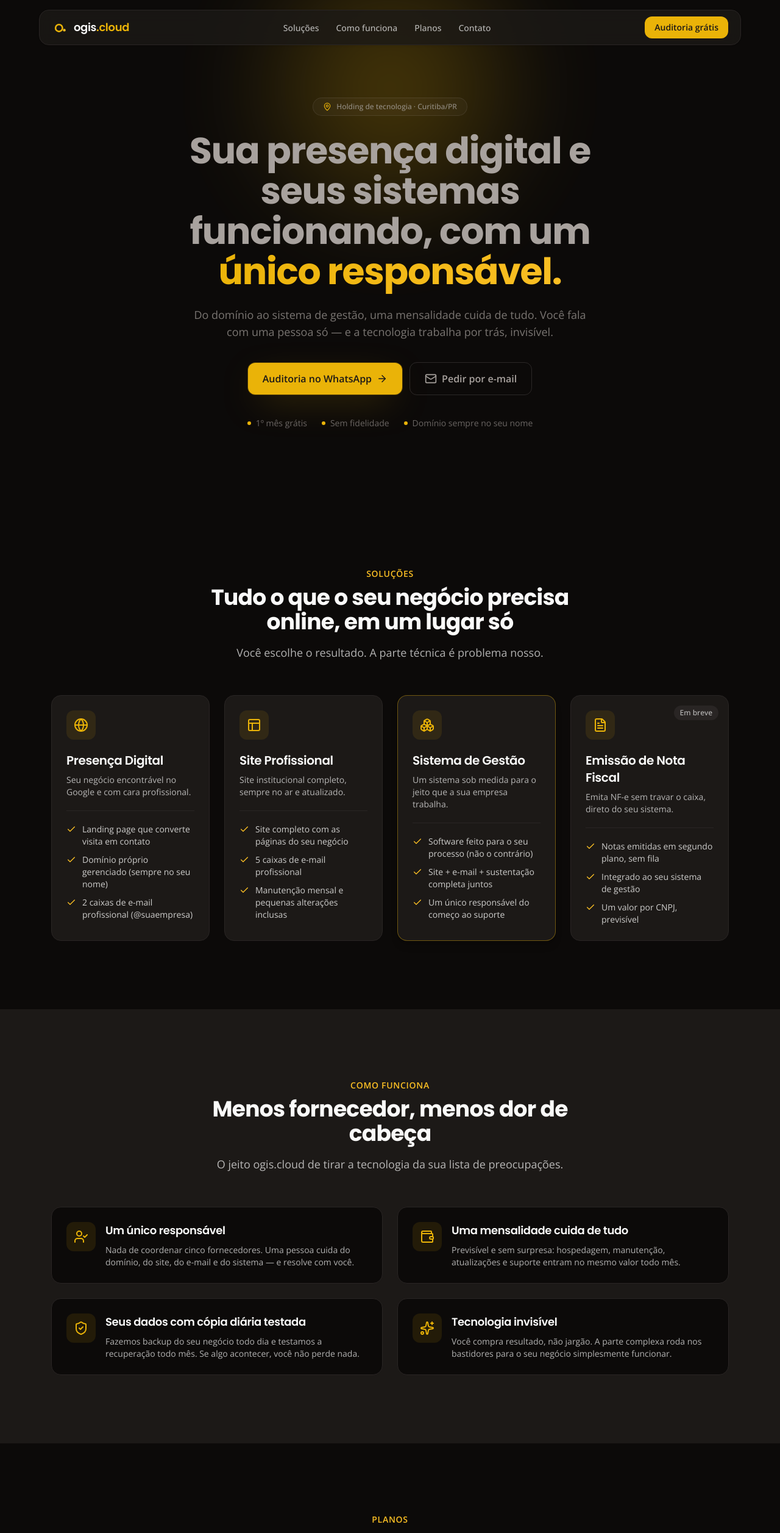
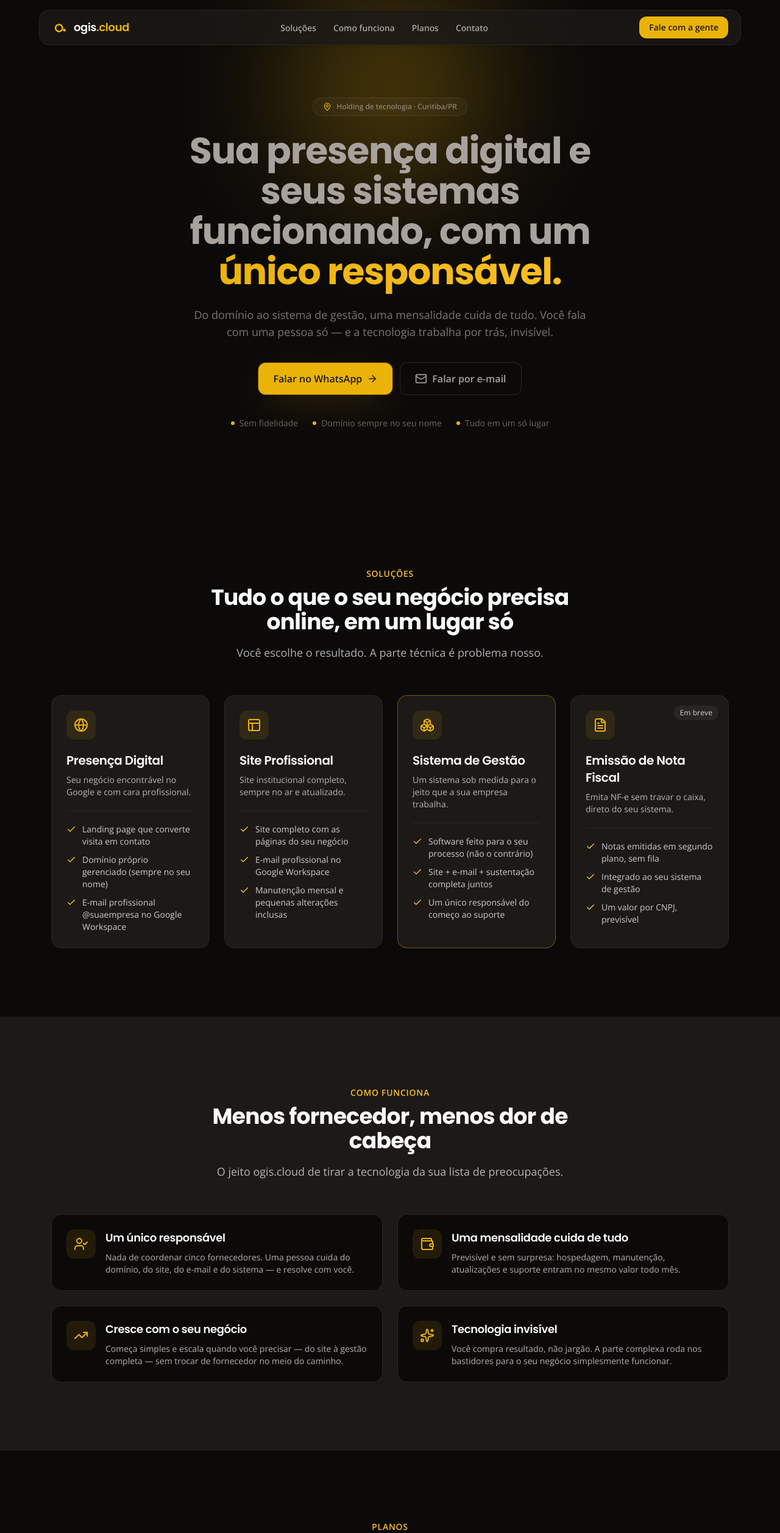
Before and after one commit to MarciovsRocha/ogis-cloud, a React (Vite) app: page / in a window 1280 px wide. Shown: the top 2514 px of the page at 61% size. Built offline with nearby package versions, Linux system fonts and the light colour scheme.

Commit message:
Some Fixes

```diff
--- a/src/components/CTAAuditoria.jsx
+++ b/src/components/CTAFinal.jsx
@@ -1,13 +1,13 @@
-import { Mail, ArrowRight, Search } from "lucide-react";
+import { MessageCircle, Mail, Rocket } from "lucide-react";
 import { linkWhatsApp, linkEmail, MSG, ASSUNTO } from "../config.js";
 
-const ENTREGAS = [
-  "O que impede seus clientes de te acharem no Google",
-  "Como está o seu e-mail e domínio hoje",
-  "Um plano simples de próximos passos — em português, sem jargão",
+const GANHOS = [
+  "Um único responsável pelo seu digital",
+  "Proposta clara, com preço e prazo combinados",
+  "Site, e-mail e sistema sob o mesmo teto",
 ];
 
-export default function CTAAuditoria() {
+export default function CTAFinal() {
   return (
     <section className="bg-base-100 py-20 sm:py-28">
       <div className="mx-auto max-w-6xl px-5">
@@ -20,44 +20,44 @@ export default function CTAAuditoria() {
           <div className="relative grid items-center gap-10 lg:grid-cols-2">
             <div>
               <span className="inline-flex items-center gap-2 rounded-full border border-neutral-content/15 bg-neutral-content/5 px-4 py-1.5 text-xs font-medium text-neutral-content/80">
-                <Search className="h-3.5 w-3.5 text-primary" />
-                Auditoria gratuita
+                <Rocket className="h-3.5 w-3.5 text-primary" />
+                Vamos começar
               </span>
               <h2 className="mt-5 text-3xl font-bold sm:text-4xl">
-                Descubra o que está travando a sua presença digital
+                Pronto para colocar seu negócio no digital?
               </h2>
               <p className="mt-4 text-neutral-content/70">
-                Fazemos uma análise gratuita e te entregamos um diagnóstico em linguagem de negócio —
-                sem compromisso e sem enrolação técnica.
+                Fale com a gente e receba uma proposta sob medida para o seu negócio — sem
+                compromisso e em linguagem que você entende.
               </p>
               <div className="mt-8 flex flex-col gap-3 sm:flex-row">
                 <a
-                  href={linkWhatsApp(MSG.auditoria)}
+                  href={linkWhatsApp(MSG.contato)}
                   target="_blank"
                   rel="noopener noreferrer"
                   className="glow-gold inline-flex cursor-pointer items-center justify-center gap-2 rounded-xl bg-primary px-6 py-3.5 text-base font-semibold text-primary-content transition-transform duration-200 hover:-translate-y-0.5"
                 >
-                  Pedir no WhatsApp
-                  <ArrowRight className="h-4.5 w-4.5" />
+                  <MessageCircle className="h-5 w-5" />
+                  Falar no WhatsApp
                 </a>
                 <a
-                  href={linkEmail(ASSUNTO.auditoria, MSG.auditoria)}
+                  href={linkEmail(ASSUNTO.contato, MSG.contato)}
                   className="inline-flex cursor-pointer items-center justify-center gap-2 rounded-xl border border-neutral-content/20 px-6 py-3.5 text-base font-semibold transition-colors duration-200 hover:bg-neutral-content/10"
                 >
                   <Mail className="h-5 w-5" />
-                  Prefiro por e-mail
+                  Falar por e-mail
                 </a>
               </div>
             </div>
 
             <ul className="flex flex-col gap-4 rounded-2xl border border-neutral-content/10 bg-neutral-content/5 p-6">
               <li className="text-sm font-semibold uppercase tracking-wider text-primary">
-                Você recebe
+                O que você ganha
               </li>
-              {ENTREGAS.map((e) => (
-                <li key={e} className="flex items-start gap-3 text-neutral-content/85">
+              {GANHOS.map((g) => (
+                <li key={g} className="flex items-start gap-3 text-neutral-content/85">
                   <span className="mt-1.5 h-1.5 w-1.5 shrink-0 rounded-full bg-primary" />
-                  {e}
+                  {g}
                 </li>
               ))}
             </ul>
--- a/src/components/ComoFunciona.jsx
+++ b/src/components/ComoFunciona.jsx
@@ -1,4 +1,4 @@
-import { UserCheck, Wallet, ShieldCheck, Sparkles } from "lucide-react";
+import { UserCheck, Wallet, TrendingUp, Sparkles } from "lucide-react";
 import SectionHeading from "./SectionHeading.jsx";
 
 const PILARES = [
@@ -15,10 +15,10 @@ const PILARES = [
       "Previsível e sem surpresa: hospedagem, manutenção, atualizações e suporte entram no mesmo valor todo mês.",
   },
   {
-    icon: ShieldCheck,
-    titulo: "Seus dados com cópia diária testada",
+    icon: TrendingUp,
+    titulo: "Cresce com o seu negócio",
     texto:
-      "Fazemos backup do seu negócio todo dia e testamos a recuperação todo mês. Se algo acontecer, você não perde nada.",
+      "Começa simples e escala quando você precisar — do site à gestão completa — sem trocar de fornecedor no meio do caminho.",
   },
   {
     icon: Sparkles,
--- a/src/components/Confianca.jsx
+++ b/src/components/Confianca.jsx
@@ -1,4 +1,4 @@
-import { KeyRound, DatabaseBackup, Unlink, MoveRight } from "lucide-react";
+import { KeyRound, FileCheck2, Unlink } from "lucide-react";
 
 const SINAIS = [
   {
@@ -7,19 +7,15 @@ const SINAIS = [
     texto: "O endereço do seu negócio é sempre registrado no seu CPF/CNPJ. Você é o dono, não nós.",
   },
   {
-    icon: DatabaseBackup,
-    titulo: "Backup 3-2-1 testado",
-    texto: "Cópias em locais diferentes, com teste de recuperação todo mês. Seus dados não somem.",
+    icon: FileCheck2,
+    titulo: "Escopo definido por escrito",
+    texto:
+      "Você aprova por escrito o que será entregue, com prazo e preço combinados. Sem surpresa no meio do caminho.",
   },
   {
     icon: Unlink,
     titulo: "Sem fidelidade",
     texto: "Você fica porque quer. Sem multa, sem letras miúdas prendendo o seu negócio.",
-  },
-  {
-    icon: MoveRight,
-    titulo: "Migração em 30 dias",
-    texto: "Quer sair? Entregamos tudo organizado para migrar em até 30 dias, sem reféns.",
   },
 ];
 
@@ -27,7 +23,7 @@ export default function Confianca() {
   return (
     <section className="bg-base-200 py-20 sm:py-28">
       <div className="mx-auto max-w-6xl px-5">
-        <div className="grid gap-4 sm:grid-cols-2 lg:grid-cols-4">
+        <div className="grid gap-4 md:grid-cols-3">
           {SINAIS.map((s) => {
             const Icon = s.icon;
             return (
--- a/src/components/Hero.jsx
+++ b/src/components/Hero.jsx
@@ -1,7 +1,7 @@
 import { Mail, ArrowRight, MapPin } from "lucide-react";
 import { linkWhatsApp, linkEmail, MSG, ASSUNTO } from "../config.js";
 
-const TRUST = ["1º mês grátis", "Sem fidelidade", "Domínio sempre no seu nome"];
+const TRUST = ["Sem fidelidade", "Domínio sempre no seu nome", "Tudo em um só lugar"];
 
 export default function Hero() {
   return (
@@ -31,20 +31,20 @@ export default function Hero() {
 
           <div className="mt-9 flex flex-col items-center justify-center gap-3 sm:flex-row">
             <a
-              href={linkWhatsApp(MSG.auditoria)}
+              href={linkWhatsApp(MSG.contato)}
               target="_blank"
               rel="noopener noreferrer"
               className="glow-gold inline-flex w-full cursor-pointer items-center justify-center gap-2 rounded-xl bg-primary px-6 py-3.5 text-base font-semibold text-primary-content transition-transform duration-200 hover:-translate-y-0.5 sm:w-auto"
             >
-              Auditoria no WhatsApp
+              Falar no WhatsApp
               <ArrowRight className="h-4.5 w-4.5" />
             </a>
             <a
-              href={linkEmail(ASSUNTO.auditoria, MSG.auditoria)}
+              href={linkEmail(ASSUNTO.contato, MSG.contato)}
               className="inline-flex w-full cursor-pointer items-center justify-center gap-2 rounded-xl border border-neutral-content/20 px-6 py-3.5 text-base font-semibold text-neutral-content transition-colors duration-200 hover:bg-neutral-content/10 sm:w-auto"
             >
               <Mail className="h-5 w-5" />
-              Pedir por e-mail
+              Falar por e-mail
             </a>
           </div>
 
--- a/src/components/Navbar.jsx
+++ b/src/components/Navbar.jsx
@@ -31,12 +31,12 @@ export default function Navbar() {
 
         <div className="flex items-center gap-1.5">
           <a
-            href={linkWhatsApp(MSG.auditoria)}
+            href={linkWhatsApp(MSG.contato)}
             target="_blank"
             rel="noopener noreferrer"
             className="hidden cursor-pointer rounded-xl bg-primary px-4 py-2 text-sm font-semibold text-primary-content transition-transform duration-200 hover:-translate-y-0.5 sm:inline-block"
           >
-            Auditoria grátis
+            Fale com a gente
           </a>
 
           <button
@@ -67,13 +67,13 @@ export default function Navbar() {
             ))}
           </ul>
           <a
-            href={linkWhatsApp(MSG.auditoria)}
+            href={linkWhatsApp(MSG.contato)}
             target="_blank"
             rel="noopener noreferrer"
             onClick={() => setOpen(false)}
             className="mt-1 block cursor-pointer rounded-xl bg-primary px-4 py-3 text-center text-sm font-semibold text-primary-content"
           >
-            Auditoria grátis
+            Fale com a gente
           </a>
         </div>
       )}
--- a/src/config.js
+++ b/src/config.js
@@ -41,15 +41,12 @@ export function linkEmail(assunto, corpo) {
 // ---------------------------------------------------------------------------
 
 export const MSG = {
-  auditoria:
-    "Olá! Vim pelo site da ogis.cloud e quero uma auditoria gratuita da minha presença digital.",
   contato: "Olá! Vim pelo site da ogis.cloud e quero conversar sobre o meu negócio.",
   plano: (nome) =>
     `Olá! Vim pelo site da ogis.cloud e tenho interesse no plano "${nome}". Podemos conversar?`,
 };
 
 export const ASSUNTO = {
-  auditoria: "Auditoria gratuita — ogis.cloud",
   contato: "Contato — ogis.cloud",
   plano: (nome) => `Interesse no plano ${nome} — ogis.cloud`,
 };
--- a/src/data/planos.js
+++ b/src/data/planos.js
@@ -10,7 +10,7 @@ export const PLANOS = [
     beneficios: [
       "Landing page profissional",
       "Domínio gerenciado no seu nome",
-      "2 caixas de e-mail profissional",
+      "E-mail profissional (Google Workspace)",
       "Manutenção e monitoramento básicos",
     ],
     cta: "Quero começar",
@@ -24,7 +24,7 @@ export const PLANOS = [
     resumo: "O combo completo para quem quer presença séria e sem dor de cabeça.",
     beneficios: [
       "Site institucional completo",
-      "5 caixas de e-mail profissional",
+      "E-mail profissional (Google Workspace)",
       "Domínio gerenciado no seu nome",
       "Manutenção mensal completa",
       "Ajustes e melhorias inclusos",
@@ -43,7 +43,7 @@ export const PLANOS = [
       "Software sob medida para o seu processo",
       "Site + e-mail incluídos",
       "Sustentação completa e suporte dedicado",
-      "Backups diários testados",
+      "Monitoramento 24/7 com alertas",
       "Um único responsável por tudo",
     ],
     cta: "Solicitar orçamento",
@@ -51,9 +51,9 @@ export const PLANOS = [
   },
 ];
 
-// Redutores de risco exibidos abaixo dos planos (§5.1).
+// Redutores de risco exibidos abaixo dos planos.
 export const GARANTIAS = [
-  "Primeiro mês de mensalidade grátis",
   "Sem fidelidade",
-  "Migração garantida em até 30 dias",
+  "Sustentação inclusa em todo projeto",
+  "Suporte direto com quem desenvolve",
 ];
--- a/src/data/solucoes.js
+++ b/src/data/solucoes.js
@@ -10,7 +10,7 @@ export const SOLUCOES = [
     itens: [
       "Landing page que converte visita em contato",
       "Domínio próprio gerenciado (sempre no seu nome)",
-      "2 caixas de e-mail profissional (@suaempresa)",
+      "E-mail profissional @suaempresa no Google Workspace",
     ],
   },
   {
@@ -19,7 +19,7 @@ export const SOLUCOES = [
     resumo: "Site institucional completo, sempre no ar e atualizado.",
     itens: [
       "Site completo com as páginas do seu negócio",
-      "5 caixas de e-mail profissional",
+      "E-mail profissional no Google Workspace",
       "Manutenção mensal e pequenas alterações inclusas",
     ],
   },
--- a/src/pages/LandingPage.jsx
+++ b/src/pages/LandingPage.jsx
@@ -5,7 +5,7 @@ import ComoFunciona from "../components/ComoFunciona.jsx";
 import Planos from "../components/Planos.jsx";
 import ParaQuem from "../components/ParaQuem.jsx";
 import Confianca from "../components/Confianca.jsx";
-import CTAAuditoria from "../components/CTAAuditoria.jsx";
+import CTAFinal from "../components/CTAFinal.jsx";
 import Contato from "../components/Contato.jsx";
 
 export default function LandingPage() {
@@ -18,7 +18,7 @@ export default function LandingPage() {
       <Planos />
       <ParaQuem />
       <Confianca />
-      <CTAAuditoria />
+      <CTAFinal />
       <Contato />
     </>
   );
--- a/src/pages/Privacidade.jsx
+++ b/src/pages/Privacidade.jsx
@@ -18,7 +18,7 @@ export default function Privacidade() {
       <div>
         <h2>1. Dados que coletamos</h2>
         <p>
-          Coletamos apenas os dados que você nos fornece ao solicitar uma auditoria ou orçamento —
+          Coletamos apenas os dados que você nos fornece ao solicitar um orçamento ou entrar em contato —
           como nome, empresa, WhatsApp, e-mail e informações sobre o seu negócio — e dados técnicos
           básicos de navegação para melhorar o site.
         </p>
@@ -51,8 +51,8 @@ export default function Privacidade() {
       <div>
         <h2>5. Segurança</h2>
         <p>
-          Adotamos medidas técnicas e organizacionais para proteger seus dados, incluindo backups
-          testados e acesso restrito às informações.
+          Adotamos medidas técnicas e organizacionais para proteger seus dados, incluindo acesso
+          restrito às informações e ao ambiente onde o seu negócio está hospedado.
         </p>
       </div>
     </LegalLayout>
--- a/src/pages/Termos.jsx
+++ b/src/pages/Termos.jsx
@@ -28,7 +28,7 @@ export default function Termos() {
         <h2>2. Mensalidade e sustentação</h2>
         <p>
           Todo projeto entregue possui um plano de sustentação mensal, que inclui hospedagem,
-          monitoramento, backups, atualizações de segurança e um volume de ajustes acordado. A
+          monitoramento, atualizações de segurança e um volume de ajustes acordado. A
           mensalidade é cobrada de forma recorrente. Não há fidelidade obrigatória.
         </p>
       </div>
@@ -37,7 +37,7 @@ export default function Termos() {
         <h2>3. Domínio e propriedade</h2>
         <p>
           O domínio é sempre registrado em nome do cliente. Os dados e o conteúdo do negócio pertencem
-          ao cliente, que pode solicitar a migração a qualquer momento, com apoio de até 30 dias.
+          ao cliente, que pode solicitar a migração a qualquer momento, com o nosso apoio.
         </p>
       </div>
 
```
